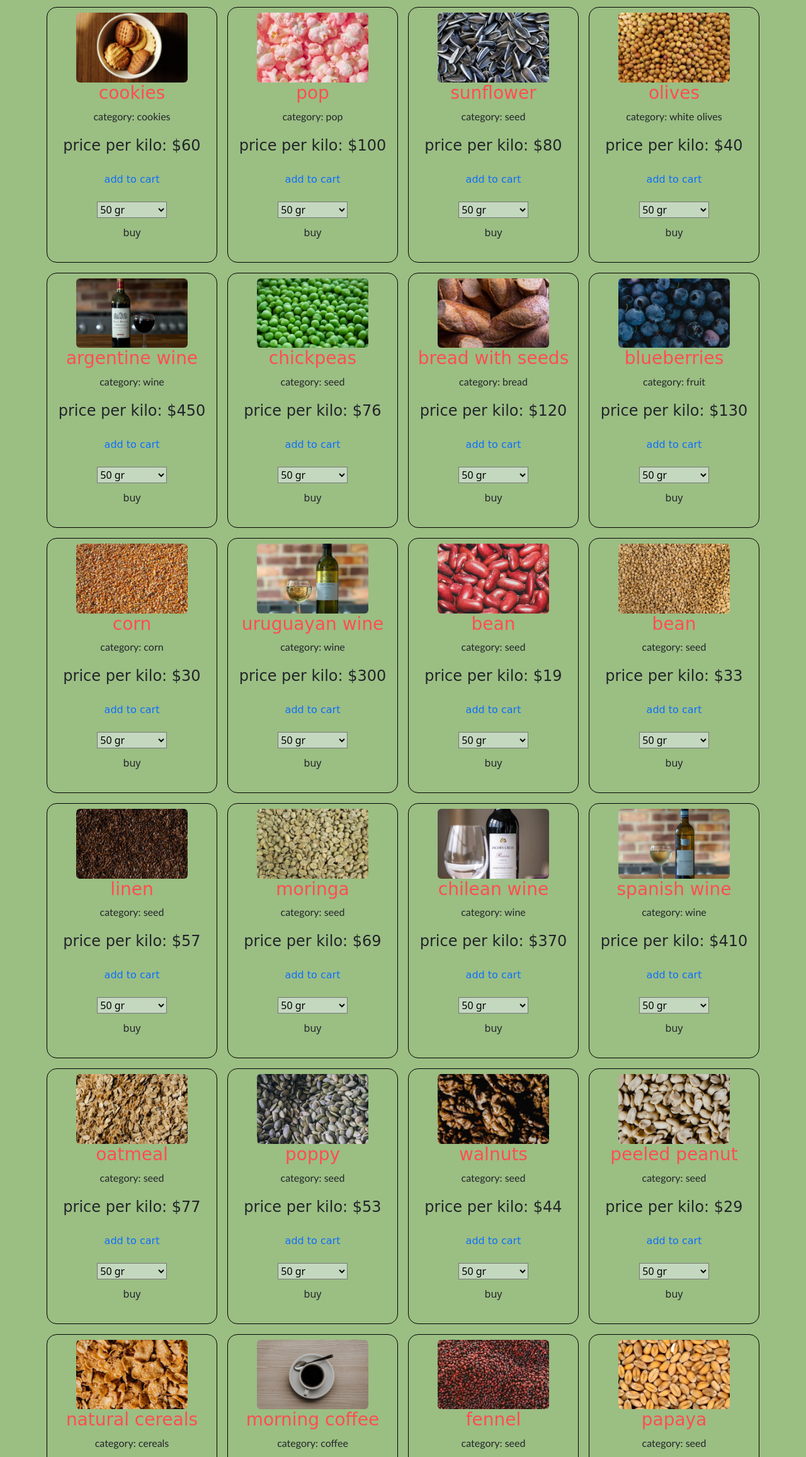
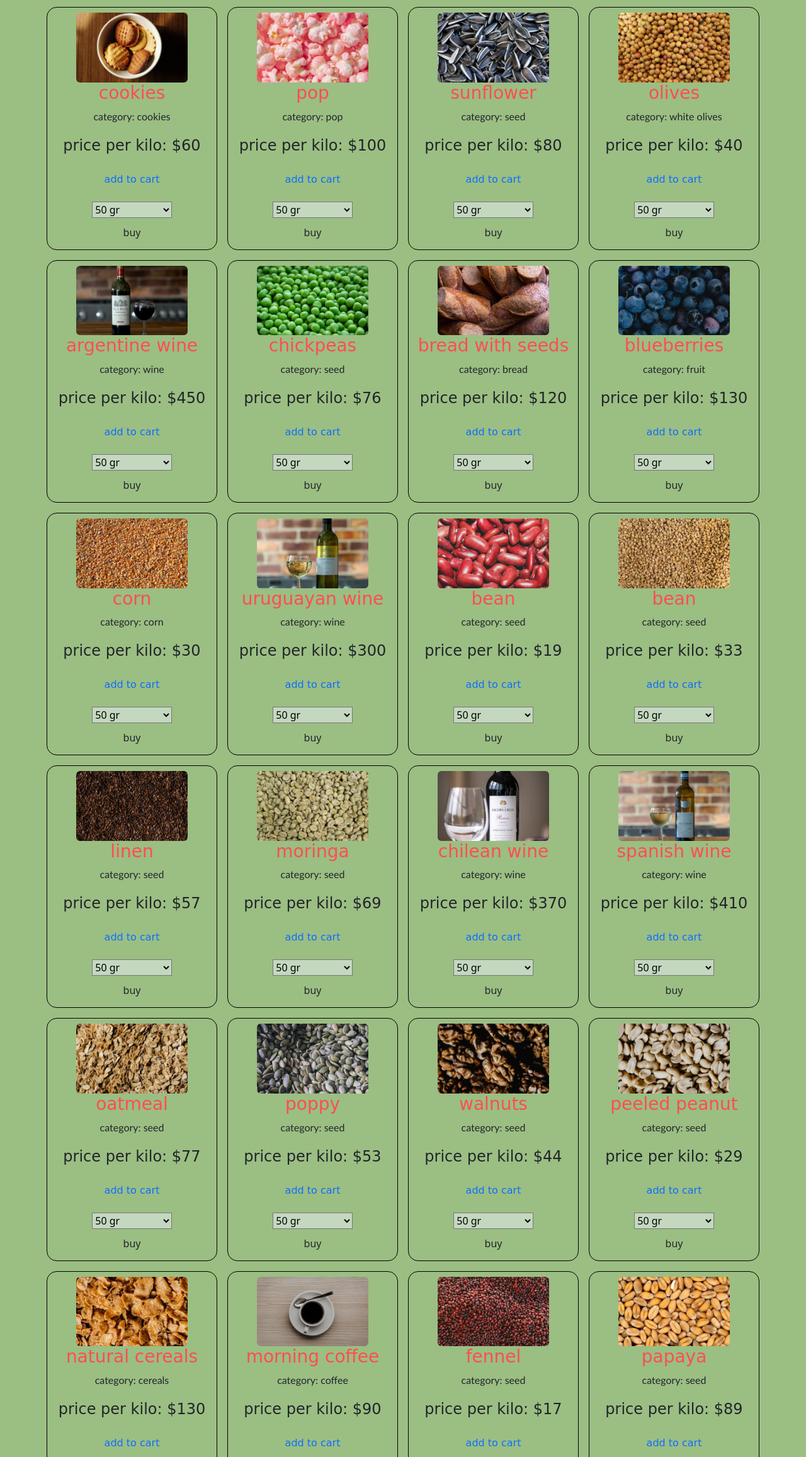
Before and after one commit to AlejandroFerreyraRTX/SemillasFro, a plain HTML site: page pages/catalogue.html in a window 1280 px wide. Shown: the part 233-2546 px from the top of the page at 63% size. Drawn offline with nearby package versions, Linux system fonts and the light colour scheme.

Commit message:
update catalogue

```diff
--- a/pages/catalogue.html
+++ b/pages/catalogue.html
@@ -164,7 +164,7 @@
                 <a class="text-decoration-none" href="#">add to cart</a>
               </button>
 
-              <div class="m-3">
+              <div class="mt-3">
                 <form>
                   <select class="select-catalogue" name="product quantity">
                     <option value="1">50 gr</option>
@@ -175,7 +175,7 @@
                     <option value="6">300 gr</option>
                   </select>
                 </form>
-                <button class="btn m-1">buy</button>
+                <button class="btn mt-1">buy</button>
               </div>
             </article>
           </div>
@@ -193,7 +193,7 @@
                 <a class="text-decoration-none" href="#">add to cart</a>
               </button>
 
-              <div class="m-3">
+              <div class="mt-3">
                 <form>
                   <select class="select-catalogue" name="product quantity">
                     <option value="1">50 gr</option>
@@ -204,7 +204,7 @@
                     <option value="6">300 gr</option>
                   </select>
                 </form>
-                <button class="btn m-1">buy</button>
+                <button class="btn mt-1">buy</button>
               </div>
             </article>
           </div>
@@ -222,7 +222,7 @@
                 <a class="text-decoration-none" href="#">add to cart</a>
               </button>
 
-              <div class="m-3">
+              <div class="mt-3">
                 <form>
                   <select class="select-catalogue" name="product quantity">
                     <option value="1">50 gr</option>
@@ -233,7 +233,7 @@
                     <option value="6">300 gr</option>
                   </select>
                 </form>
-                <button class="btn m-1">buy</button>
+                <button class="btn mt-1">buy</button>
               </div>
             </article>
           </div>
@@ -251,7 +251,7 @@
                 <a class="text-decoration-none" href="#">add to cart</a>
               </button>
 
-              <div class="m-3">
+              <div class="mt-3">
                 <form>
                   <select class="select-catalogue" name="product quantity">
                     <option value="1">50 gr</option>
@@ -262,7 +262,7 @@
                     <option value="6">300 gr</option>
                   </select>
                 </form>
-                <button class="btn m-1">buy</button>
+                <button class="btn mt-1">buy</button>
               </div>
             </article>
           </div>
@@ -280,7 +280,7 @@
                 <a class="text-decoration-none" href="#">add to cart</a>
               </button>
 
-              <div class="m-3">
+              <div class="mt-3">
                 <form>
                   <select class="select-catalogue" name="product quantity">
                     <option value="1">50 gr</option>
@@ -291,7 +291,7 @@
                     <option value="6">300 gr</option>
                   </select>
                 </form>
-                <button class="btn m-1">buy</button>
+                <button class="btn mt-1">buy</button>
               </div>
             </article>
           </div>
@@ -309,7 +309,7 @@
                 <a class="text-decoration-none" href="#">add to cart</a>
               </button>
 
-              <div class="m-3">
+              <div class="mt-3">
                 <form>
                   <select class="select-catalogue" name="product quantity">
                     <option value="1">50 gr</option>
@@ -320,7 +320,7 @@
                     <option value="6">300 gr</option>
                   </select>
                 </form>
-                <button class="btn m-1">buy</button>
+                <button class="btn mt-1">buy</button>
               </div>
             </article>
           </div>
@@ -338,7 +338,7 @@
                 <a class="text-decoration-none" href="#">add to cart</a>
               </button>
 
-              <div class="m-3">
+              <div class="mt-3">
                 <form>
                   <select class="select-catalogue" name="product quantity">
                     <option value="1">50 gr</option>
@@ -349,7 +349,7 @@
                     <option value="6">300 gr</option>
                   </select>
                 </form>
-                <button class="btn m-1">buy</button>
+                <button class="btn mt-1">buy</button>
               </div>
             </article>
           </div>
@@ -367,7 +367,7 @@
                 <a class="text-decoration-none" href="#">add to cart</a>
               </button>
 
-              <div class="m-3">
+              <div class="mt-3">
                 <form>
                   <select class="select-catalogue" name="product quantity">
                     <option value="1">50 gr</option>
@@ -378,7 +378,7 @@
                     <option value="6">300 gr</option>
                   </select>
                 </form>
-                <button class="btn m-1">buy</button>
+                <button class="btn mt-1">buy</button>
               </div>
             </article>
           </div>
@@ -396,7 +396,7 @@
                 <a class="text-decoration-none" href="#">add to cart</a>
               </button>
 
-              <div class="m-3">
+              <div class="mt-3">
                 <form>
                   <select class="select-catalogue" name="product quantity">
                     <option value="1">50 gr</option>
@@ -407,7 +407,7 @@
                     <option value="6">300 gr</option>
                   </select>
                 </form>
-                <button class="btn m-1">buy</button>
+                <button class="btn mt-1">buy</button>
               </div>
             </article>
           </div>
@@ -425,7 +425,7 @@
                 <a class="text-decoration-none" href="#">add to cart</a>
               </button>
 
-              <div class="m-3">
+              <div class="mt-3">
                 <form>
                   <select class="select-catalogue" name="product quantity">
                     <option value="1">50 gr</option>
@@ -436,7 +436,7 @@
                     <option value="6">300 gr</option>
                   </select>
                 </form>
-                <button class="btn m-1">buy</button>
+                <button class="btn mt-1">buy</button>
               </div>
             </article>
           </div>
@@ -454,7 +454,7 @@
                 <a class="text-decoration-none" href="#">add to cart</a>
               </button>
 
-              <div class="m-3">
+              <div class="mt-3">
                 <form>
                   <select class="select-catalogue" name="product quantity">
                     <option value="1">50 gr</option>
@@ -465,7 +465,7 @@
                     <option value="6">300 gr</option>
                   </select>
                 </form>
-                <button class="btn m-1">buy</button>
+                <button class="btn mt-1">buy</button>
               </div>
             </article>
           </div>
@@ -483,7 +483,7 @@
                 <a class="text-decoration-none" href="#">add to cart</a>
               </button>
 
-              <div class="m-3">
+              <div class="mt-3">
                 <form>
                   <select class="select-catalogue" name="product quantity">
                     <option value="1">50 gr</option>
@@ -494,7 +494,7 @@
                     <option value="6">300 gr</option>
                   </select>
                 </form>
-                <button class="btn m-1">buy</button>
+                <button class="btn mt-1">buy</button>
               </div>
             </article>
           </div>
@@ -512,7 +512,7 @@
                 <a class="text-decoration-none" href="#">add to cart</a>
               </button>
 
-              <div class="m-3">
+              <div class="mt-3">
                 <form>
                   <select class="select-catalogue" name="product quantity">
                     <option value="1">50 gr</option>
@@ -523,7 +523,7 @@
                     <option value="6">300 gr</option>
                   </select>
                 </form>
-                <button class="btn m-1">buy</button>
+                <button class="btn mt-1">buy</button>
               </div>
             </article>
           </div>
@@ -541,7 +541,7 @@
                 <a class="text-decoration-none" href="#">add to cart</a>
               </button>
 
-              <div class="m-3">
+              <div class="mt-3">
                 <form>
                   <select class="select-catalogue" name="product quantity">
                     <option value="1">50 gr</option>
@@ -552,7 +552,7 @@
                     <option value="6">300 gr</option>
                   </select>
                 </form>
-                <button class="btn m-1">buy</button>
+                <button class="btn mt-1">buy</button>
               </div>
             </article>
           </div>
@@ -570,7 +570,7 @@
                 <a class="text-decoration-none" href="#">add to cart</a>
               </button>
 
-              <div class="m-3">
+              <div class="mt-3">
                 <form>
                   <select class="select-catalogue" name="product quantity">
                     <option value="1">50 gr</option>
@@ -581,7 +581,7 @@
                     <option value="6">300 gr</option>
                   </select>
                 </form>
-                <button class="btn m-1">buy</button>
+                <button class="btn mt-1">buy</button>
               </div>
             </article>
           </div>
@@ -599,7 +599,7 @@
                 <a class="text-decoration-none" href="#">add to cart</a>
               </button>
 
-              <div class="m-3">
+              <div class="mt-3">
                 <form>
                   <select class="select-catalogue" name="product quantity">
                     <option value="1">50 gr</option>
@@ -610,7 +610,7 @@
                     <option value="6">300 gr</option>
                   </select>
                 </form>
-                <button class="btn m-1">buy</button>
+                <button class="btn mt-1">buy</button>
               </div>
             </article>
           </div>
@@ -628,7 +628,7 @@
                 <a class="text-decoration-none" href="#">add to cart</a>
               </button>
 
-              <div class="m-3">
+              <div class="mt-3">
                 <form>
                   <select class="select-catalogue" name="product quantity">
                     <option value="1">50 gr</option>
@@ -639,7 +639,7 @@
                     <option value="6">300 gr</option>
                   </select>
                 </form>
-                <button class="btn m-1">buy</button>
+                <button class="btn mt-1">buy</button>
               </div>
             </article>
           </div>
@@ -657,7 +657,7 @@
                 <a class="text-decoration-none" href="#">add to cart</a>
               </button>
 
-              <div class="m-3">
+              <div class="mt-3">
                 <form>
                   <select class="select-catalogue" name="product quantity">
                     <option value="1">50 gr</option>
@@ -668,7 +668,7 @@
                     <option value="6">300 gr</option>
                   </select>
                 </form>
-                <button class="btn m-1">buy</button>
+                <button class="btn mt-1">buy</button>
               </div>
             </article>
           </div>
@@ -686,7 +686,7 @@
                 <a class="text-decoration-none" href="#">add to cart</a>
               </button>
 
-              <div class="m-3">
+              <div class="mt-3">
                 <form>
                   <select class="select-catalogue" name="product quantity">
                     <option value="1">50 gr</option>
@@ -697,7 +697,7 @@
                     <option value="6">300 gr</option>
                   </select>
                 </form>
-                <button class="btn m-1">buy</button>
+                <button class="btn mt-1">buy</button>
               </div>
             </article>
           </div>
@@ -715,7 +715,7 @@
                 <a class="text-decoration-none" href="#">add to cart</a>
               </button>
 
-              <div class="m-3">
+              <div class="mt-3">
                 <form>
                   <select class="select-catalogue" name="product quantity">
                     <option value="1">50 gr</option>
@@ -726,7 +726,7 @@
                     <option value="6">300 gr</option>
                   </select>
                 </form>
-                <button class="btn m-1">buy</button>
+                <button class="btn mt-1">buy</button>
               </div>
             </article>
           </div>
@@ -744,7 +744,7 @@
                 <a class="text-decoration-none" href="#">add to cart</a>
               </button>
 
-              <div class="m-3">
+              <div class="mt-3">
                 <form>
                   <select class="select-catalogue" name="product quantity">
                     <option value="1">50 gr</option>
@@ -755,7 +755,7 @@
                     <option value="6">300 gr</option>
                   </select>
                 </form>
-                <button class="btn m-1">buy</button>
+                <button class="btn mt-1">buy</button>
               </div>
             </article>
           </div>
@@ -773,7 +773,7 @@
                 <a class="text-decoration-none" href="#">add to cart</a>
               </button>
 
-              <div class="m-3">
+              <div class="mt-3">
                 <form>
                   <select class="select-catalogue" name="product quantity">
                     <option value="1">50 gr</option>
@@ -784,7 +784,7 @@
                     <option value="6">300 gr</option>
                   </select>
                 </form>
-                <button class="btn m-1">buy</button>
+                <button class="btn mt-1">buy</button>
               </div>
             </article>
           </div>
@@ -802,7 +802,7 @@
                 <a class="text-decoration-none" href="#">add to cart</a>
               </button>
 
-              <div class="m-3">
+              <div class="mt-3">
                 <form>
                   <select class="select-catalogue" name="product quantity">
                     <option value="1">50 gr</option>
@@ -813,7 +813,7 @@
                     <option value="6">300 gr</option>
                   </select>
                 </form>
-                <button class="btn m-1">buy</button>
+                <button class="btn mt-1">buy</button>
               </div>
             </article>
           </div>
@@ -831,7 +831,7 @@
                 <a class="text-decoration-none" href="#">add to cart</a>
               </button>
 
-              <div class="m-3">
+              <div class="mt-3">
                 <form>
                   <select class="select-catalogue" name="product quantity">
                     <option value="1">50 gr</option>
@@ -842,7 +842,7 @@
                     <option value="6">300 gr</option>
                   </select>
                 </form>
-                <button class="btn m-1">buy</button>
+                <button class="btn mt-1">buy</button>
               </div>
             </article>
           </div>
@@ -860,7 +860,7 @@
                 <a class="text-decoration-none" href="#">add to cart</a>
               </button>
 
-              <div class="m-3">
+              <div class="mt-3">
                 <form>
                   <select class="select-catalogue" name="product quantity">
                     <option value="1">50 gr</option>
@@ -871,7 +871,7 @@
                     <option value="6">300 gr</option>
                   </select>
                 </form>
-                <button class="btn m-1">buy</button>
+                <button class="btn mt-1">buy</button>
               </div>
             </article>
           </div>
@@ -889,7 +889,7 @@
                 <a class="text-decoration-none" href="#">add to cart</a>
               </button>
 
-              <div class="m-3">
+              <div class="mt-3">
                 <form>
                   <select class="select-catalogue" name="product quantity">
                     <option value="1">50 gr</option>
@@ -900,7 +900,7 @@
                     <option value="6">300 gr</option>
                   </select>
                 </form>
-                <button class="btn m-1">buy</button>
+                <button class="btn mt-1">buy</button>
               </div>
             </article>
           </div>
@@ -918,7 +918,7 @@
                 <a class="text-decoration-none" href="#">add to cart</a>
               </button>
 
-              <div class="m-3">
+              <div class="mt-3">
                 <form>
                   <select class="select-catalogue" name="product quantity">
                     <option value="1">50 gr</option>
@@ -929,7 +929,7 @@
                     <option value="6">300 gr</option>
                   </select>
                 </form>
-                <button class="btn m-1">buy</button>
+                <button class="btn mt-1">buy</button>
               </div>
             </article>
           </div>
@@ -947,7 +947,7 @@
                 <a class="text-decoration-none" href="#">add to cart</a>
               </button>
 
-              <div class="m-3">
+              <div class="mt-3">
                 <form>
                   <select class="select-catalogue" name="product quantity">
                     <option value="1">50 gr</option>
@@ -958,7 +958,7 @@
                     <option value="6">300 gr</option>
                   </select>
                 </form>
-                <button class="btn m-1">buy</button>
+                <button class="btn mt-1">buy</button>
               </div>
             </article>
           </div>
```
